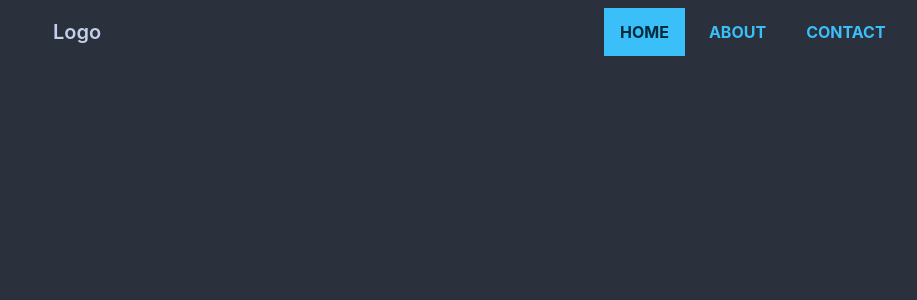
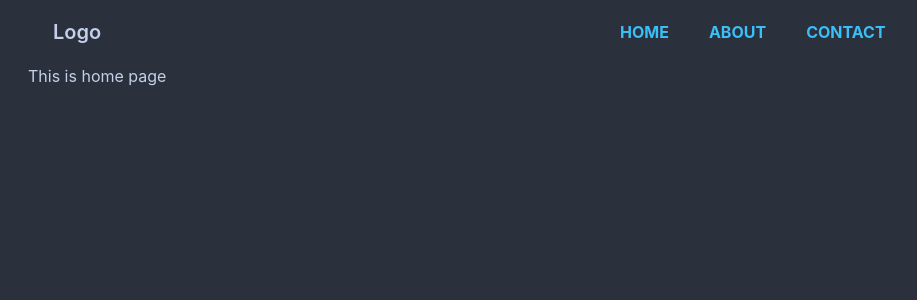
Before and after one commit to afruzaakter/end-game-practice-project-1, a React (Create React App) app: page / in a window 1280 px wide. Shown: the top 300 px of the page, without its empty margins (36-953 px from the left). Built offline with nearby package versions, Linux system fonts and the light colour scheme.

Commit message:
added home and about route

```diff
--- a/src/App.js
+++ b/src/App.js
@@ -1,7 +1,9 @@
 
 import { Route, Routes } from 'react-router-dom';
 import './App.css';
+import About from './Pages/about/About';
 import Contact from './Pages/Contact/Contact';
+import Home from './Pages/Home/Home';
 import Navbar from './Pages/Navbar';
 
 function App() {
@@ -9,7 +11,11 @@ function App() {
     <div className='mx-16'>
      <Navbar></Navbar>
      <Routes>
+     <Route path='/' element={<Home></Home>}></Route>
+     <Route path='/home' element={<Home></Home>}></Route>
+      <Route path='/about' element={<About></About>}></Route>
       <Route path='/contact' element={<Contact></Contact>}></Route>
+
      </Routes>
     </div>
   );
--- /dev/null
+++ b/src/Pages/Home/Home.js
@@ -0,0 +1,11 @@
+import React from 'react';
+
+const Home = () => {
+    return (
+        <div>
+            <h1>This is home page</h1>
+        </div>
+    );
+};
+
+export default Home;
--- a/src/Pages/Navbar.js
+++ b/src/Pages/Navbar.js
@@ -4,7 +4,7 @@ import { NavLink } from 'react-router-dom';
 const Navbar = () => {
     const menuItem = <>
 
-    <li className='mr-2 font-bold text-info'><NavLink to="/">HOME</NavLink></li>
+    <li className='mr-2 font-bold text-info'><NavLink to="/home">HOME</NavLink></li>
 
     <li tabindex="0" className='mr-2 font-bold text-info'><NavLink to="/about">ABOUT</NavLink></li>
 
```
